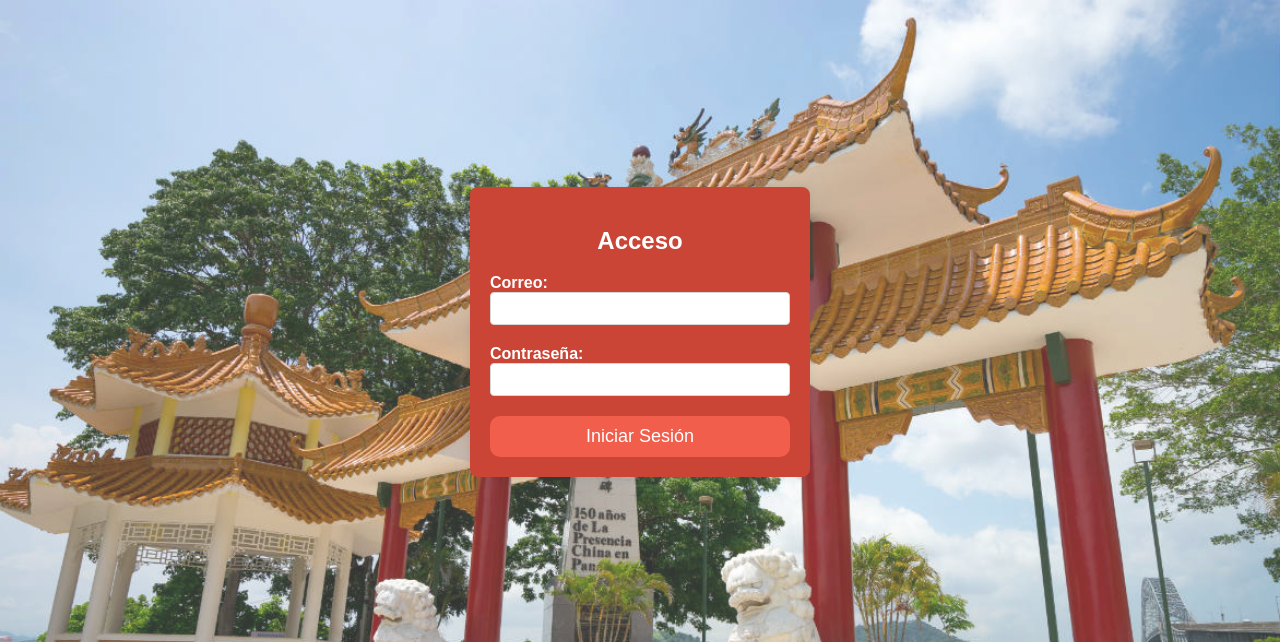
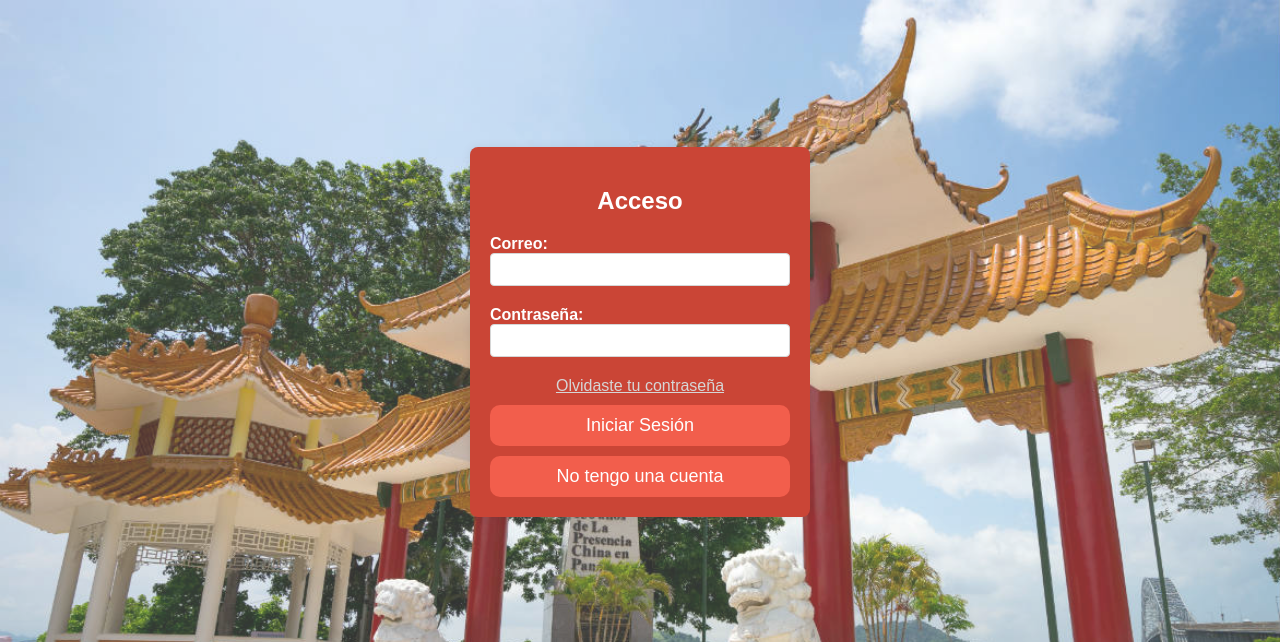
Before and after one commit to Waldoox/SakuraPanama, a plain HTML site: page demo/src/main/resources/mas/inicio.html in a window 1280 px wide. Shown: the top 642 px of the page. Drawn offline with Linux system fonts and the light colour scheme.

Commit message:
botones adicionales

```diff
--- a/demo/src/main/resources/mas/css/inicio.css
+++ b/demo/src/main/resources/mas/css/inicio.css
@@ -69,6 +69,19 @@ body{
     font-weight: 500;
 }
 
+.registro{
+    text-decoration: none;
+    color: #fff;
+}
+
+.olvido{
+    color: #ccc;
+    text-align: center;
+}
+.olvido:hover{
+    color: #fdfc8b;
+}
+
 /*PIE*/
 .text {
     font-size: medium;
--- a/demo/src/main/resources/mas/css/registro.css
+++ b/demo/src/main/resources/mas/css/registro.css
@@ -69,6 +69,11 @@ body{
     font-weight: 500;
 }
 
+.registro{
+    text-decoration: none;
+    color: #fff;
+}
+
 
 /*PIE*/
 .text {
--- a/demo/src/main/resources/mas/inicio.html
+++ b/demo/src/main/resources/mas/inicio.html
@@ -21,7 +21,11 @@
                     <label for="password">Contraseña:</label>
                     <input type="password" id="password" name="password" required>
                 </div>
+
+                <a class="olvido" href="#">Olvidaste tu contraseña</a>
+
                 <button type="submit" class="login-btn">Iniciar Sesión</button>
+                <button  class="login-btn"><a class="registro" href="../mas/registro.html">No tengo una cuenta</a></button>
             </form>
         </div>
     </section>
```
Also changed, not shown: demo/src/main/resources/mas/registro.html (+2 -0 lines).
